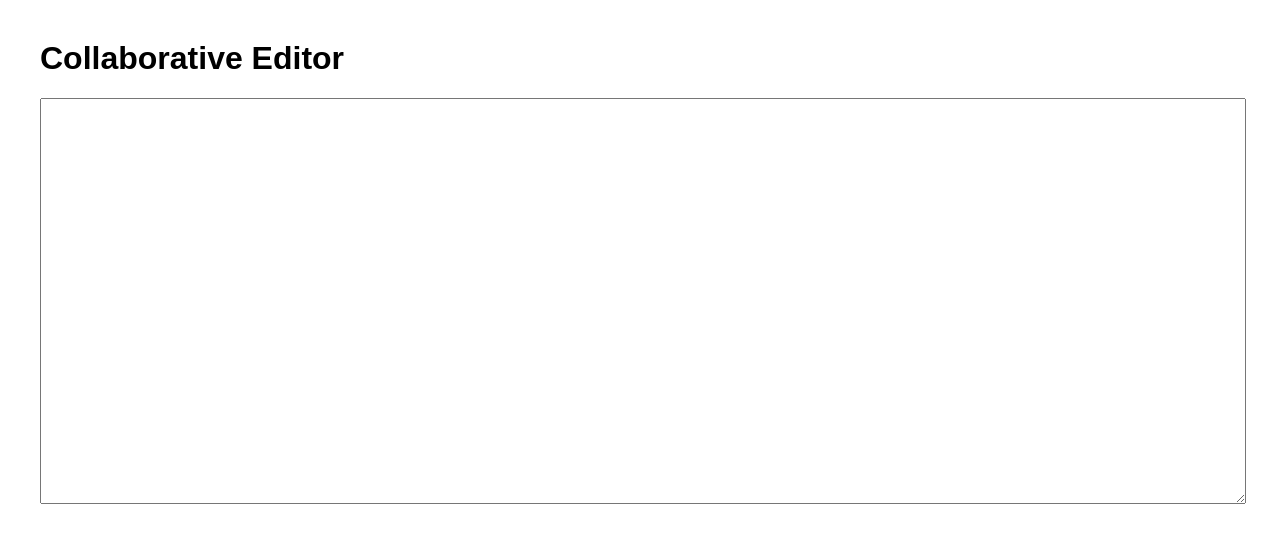
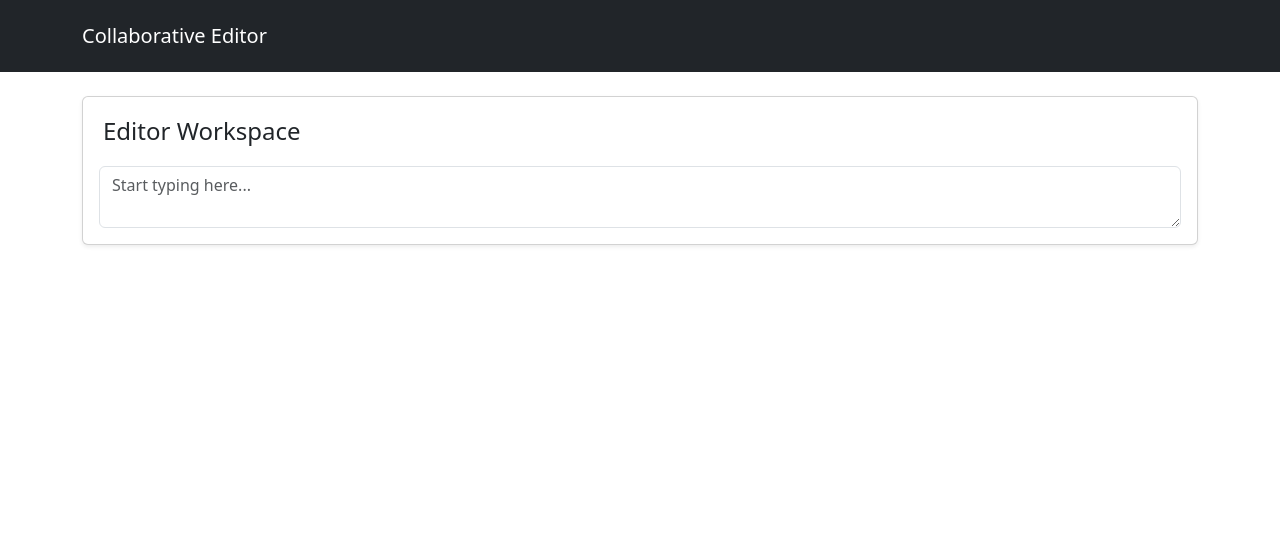
Before and after one commit to Ashfaqkhanshimanto/Assignment-3, a website with bundled scripts: page public/editor.html in a window 1280 px wide. Built offline with nearby package versions, Linux system fonts and the light colour scheme.

Commit message:
adding some styles

```diff
--- a/package.json
+++ b/package.json
@@ -7,6 +7,7 @@
   },
   "dependencies": {
     "@hocuspocus/server": "^3.2.5",
+    "bootstrap": "^5.3.8",
     "express": "^4.18.2",
     "ws": "^8.18.0",
     "yjs": "^13.6.18"
--- a/public/editor.html
+++ b/public/editor.html
@@ -1,19 +1,36 @@
 <!DOCTYPE html>
-<html>
+<html lang="en">
+
 <head>
-    <title>Editor</title>
-    <link rel="stylesheet" href="style.css">
+  <meta charset="UTF-8">
+  <title>Collaborative Editor</title>
+  <link href="https://cdn.jsdelivr.net/npm/bootstrap@5.3.2/dist/css/bootstrap.min.css" rel="stylesheet">
 </head>
 
 <body>
+    <!-- Navbar -->
+    <nav class="navbar navbar-dark bg-dark">
+        <div class="container">
+            <span class="navbar-brand mb-0 h1 py-3">Collaborative Editor</span>
+        </div>
+    </nav>
 
-    <h1>Collaborative Editor</h1>
+    <!-- Main Container -->
+    <div class="container mt-4 editor-page">
+        <div class="card shadow-sm h-100">
+            <div class="card-body">
+                <div class="d-flex align-items-center justify-content-between p-1 mb-2">
+                    <h5 class="card-title fs-4">Editor Workspace</h5>
+                    <div id="roomInfo" class="badge bg-primary fs-6"></div>
+                </div>
+                <textarea
+                    id="editor"
+                    class="form-control"
+                    placeholder="Start typing here..."></textarea>
+            </div>
+        </div>
+    </div>
 
-    <p id="roomInfo"></p>
-
-    <textarea id="editor" rows="20" cols="80"></textarea>
-
-    <script type="module" src="app.js"></script>
-
+  <script type="module" src="app.js"></script>
 </body>
 </html>
--- a/public/style.css
+++ b/public/style.css
@@ -1,9 +1,15 @@
 body{
-font-family: Arial;
-margin:40px;
+    font-family: Arial;
+    margin:40px;
 }
 
-textarea{
-width:100%;
-height:400px;
+#editor, textarea {
+    height: 650px !important;
+    resize: none !important;
+    font-family: monospace;
+    font-size: 15px;
 }
+
+.editor-page {
+    background-color: #f5f6fa;
+}
```
Also changed, not shown: public/index.html (+23 -15 lines), 2 other files.
